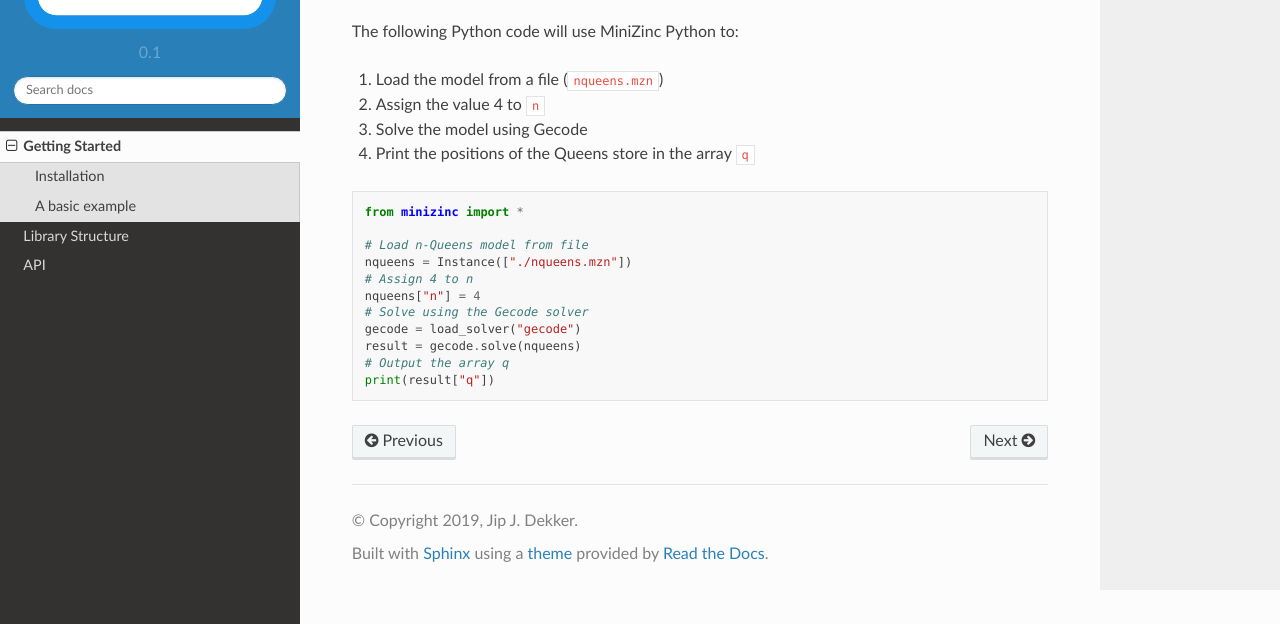
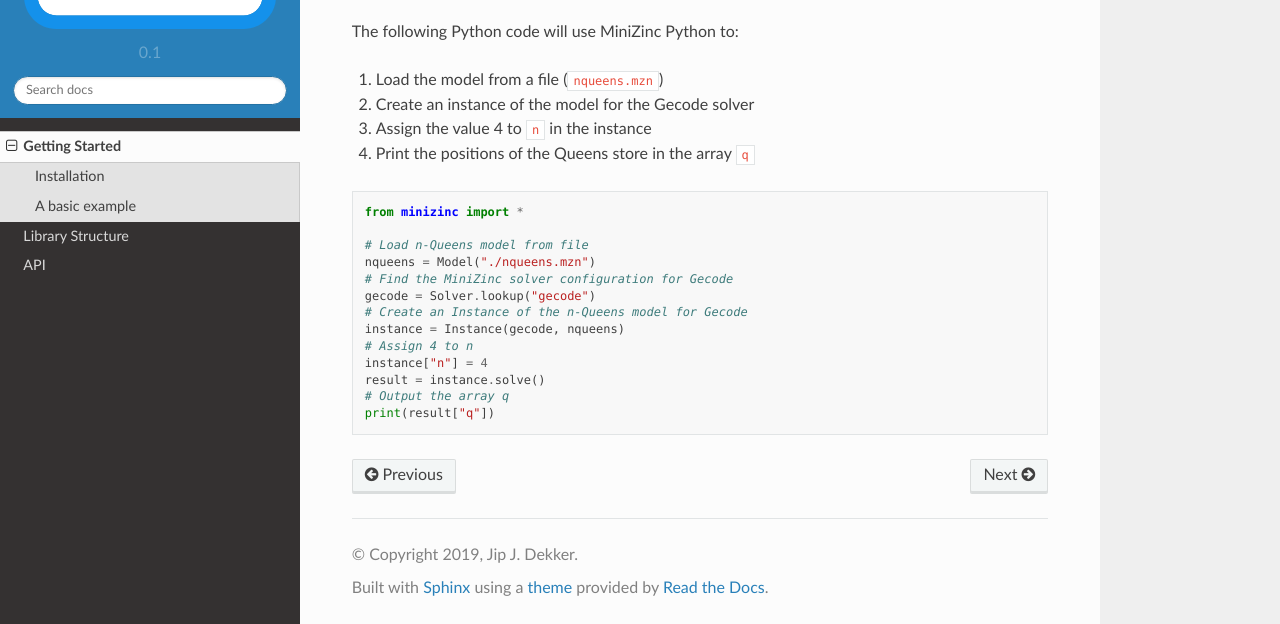
Before and after one commit to MiniZinc/minizinc-python, a Sphinx documentation site: the page built from docs/getting_started.rst, in a window 1280 px wide and 900 px high, scrolled down 807 px, cut to the strip 276-900 px from the top of the window. Built offline with Sphinx 7.4.7 and the Read the Docs theme 2.0.0, drawn with Linux system fonts in a browser that asks for light colours.

Commit message:
Update the documentation with the new structure

```diff
--- a/docs/examples/nqueens.py
+++ b/docs/examples/nqueens.py
@@ -1,11 +1,13 @@
 from minizinc import *
 
 # Load n-Queens model from file
-nqueens = Instance(["./nqueens.mzn"])
+nqueens = Model("./nqueens.mzn")
+# Find the MiniZinc solver configuration for Gecode
+gecode = Solver.lookup("gecode")
+# Create an Instance of the n-Queens model for Gecode
+instance = Instance(gecode, nqueens)
 # Assign 4 to n
-nqueens["n"] = 4
-# Solve using the Gecode solver
-gecode = load_solver("gecode")
-result = gecode.solve(nqueens)
+instance["n"] = 4
+result = instance.solve()
 # Output the array q
 print(result["q"])
--- a/docs/getting_started.rst
+++ b/docs/getting_started.rst
@@ -39,8 +39,8 @@ programming community. In the MiniZinc Examples we can find the following model
 The following Python code will use MiniZinc Python to:
 
 1. Load the model from a file (``nqueens.mzn``)
-2. Assign the value 4 to ``n``
-3. Solve the model using Gecode
+2. Create an instance of the model for the Gecode solver
+3. Assign the value 4 to ``n`` in the instance
 4. Print the positions of the Queens store in the array ``q``
 
 ..  literalinclude:: examples/nqueens.py
```
Also changed, not shown: docs/api.rst (+9 -2 lines), 2 other files.
